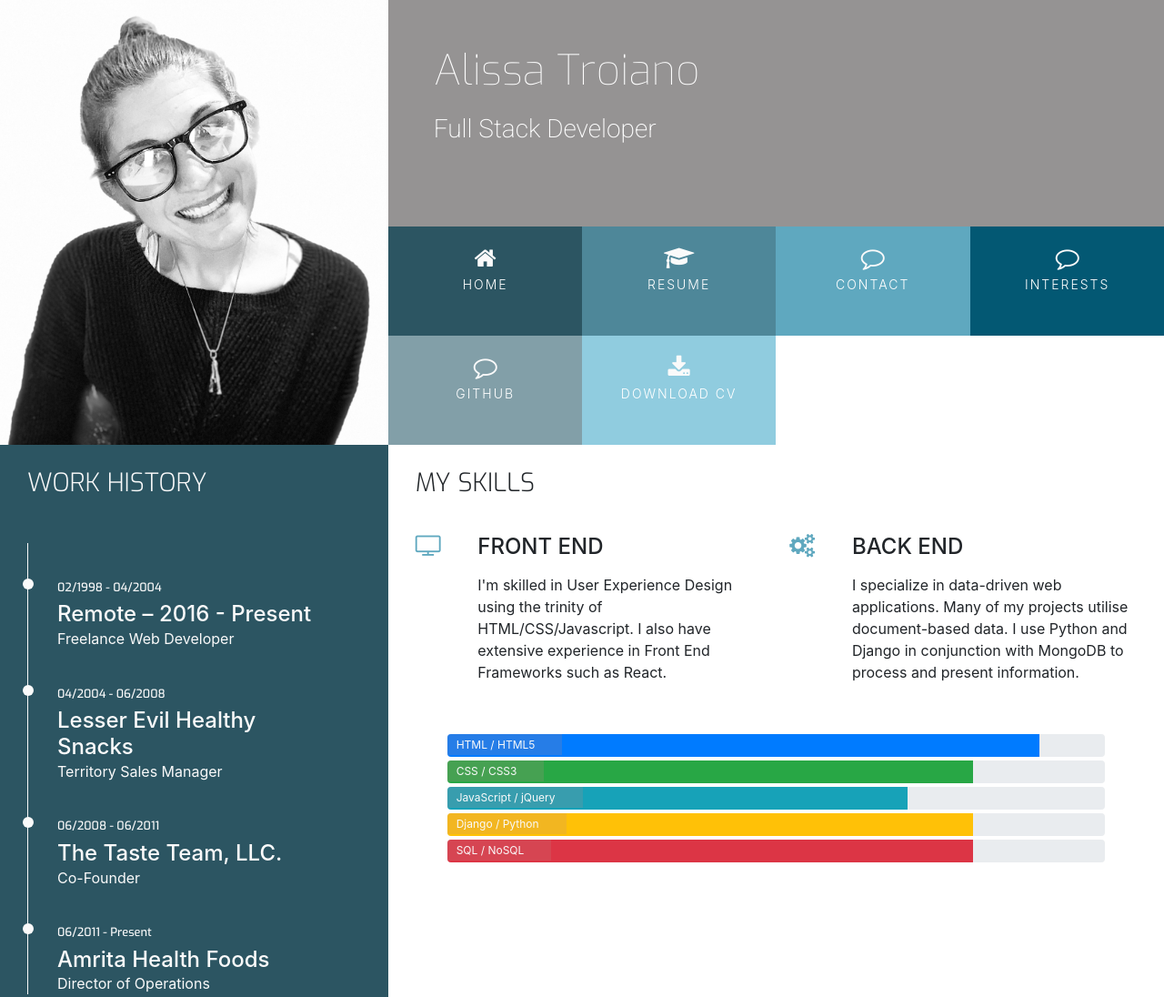
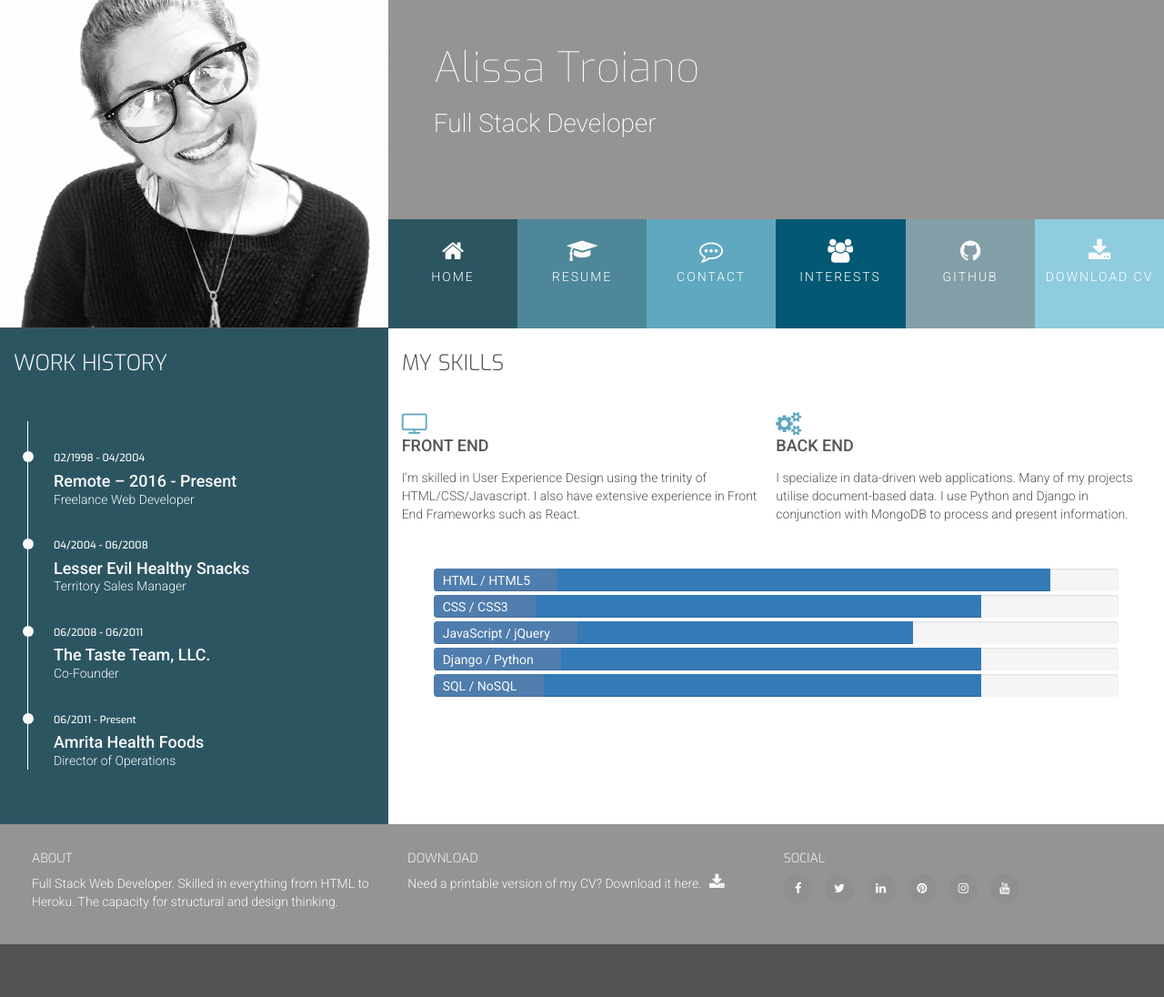
Before and after one commit to alissatroiano/UCD_Resume, a plain HTML site: page resume.html in a window 1280 px wide. Shown: the top 1096 px of the page at 91% size. After the commit the page ends 1038 px from the top, so only its background shows below. Drawn offline with nearby package versions, Linux system fonts and the light colour scheme.

Commit message:
Repair styles in nav and update bootstrap version

```diff
--- a/assets/css/style.css
+++ b/assets/css/style.css
@@ -40,6 +40,14 @@
 
 .ui-menu-color-download {
     background-color: #90ccdf;
+}
+
+
+body {
+    font-family: Roboto, sans-serif;
+    font-weight: 300;
+    background-color: #525252;
+    color: #555555;
 }
 
 .row-table {
@@ -138,21 +146,12 @@ header {
     color: #fff;
 }
 
-.list-inline-item:not(:last-child) {
+#nav {
     margin: 0;
 }
 
-.menucontainer {
-    font-size: 0;
-}
-
 #nav li {
-    font-size: 14px;
     padding: 0;
-}
-
-#nav {
-    margin: 0;
 }
 
 .menuitem {
@@ -164,9 +163,10 @@ header {
 .menuitem a {
     width: 100%;
     text-decoration: none;
-    color: #fff;
+    color: #ffffff;
     height: 120px;
 }
+
 
 .menuitem a i {
     padding-top: 22px;
@@ -185,6 +185,7 @@ header {
     font-weight: 300;
     letter-spacing: 2px;
 }
+
 
 /*--------------------------------------------Hover.css*/
 
@@ -404,8 +405,13 @@ div#map {
 
 
 /* ----------------------------------------Media Queries */
+@media(min-width: 992px) {
+    .section-column {
+        padding: 0 30px 30px;
+        float: none;
+        display: table-cell;
+    }
 
-@media(min-width: 992px) {
     .center-form {
         padding-top: 30px;
         min-height: 240px;
--- a/contact.html
+++ b/contact.html
@@ -4,54 +4,49 @@
     <meta charset="UTF-8">
     <meta name="viewport" content="width=device-width, initial-scale=1.0">
     <meta http-equiv="X-UA-Compatible" content="ie=edge">
-    <link rel="stylesheet" href="https://maxcdn.bootstrapcdn.com/bootstrap/4.2.1/css/bootstrap.min.css" type="text/css" />
+    <!--Bootstrap CDN-->
+    <link rel="stylesheet" href="https://maxcdn.bootstrapcdn.com/bootstrap/3.3.7/css/bootstrap.min.css" type="text/css" />
     <link rel="stylesheet" href="https://maxcdn.bootstrapcdn.com/font-awesome/4.7.0/css/font-awesome.min.css" type="text/css" />
     <link rel="stylesheet" href="https://cdnjs.cloudflare.com/ajax/libs/hover.css/2.1.1/css/hover-min.css" type="text/css" />
-    <link rel="stylesheet" href="assets/css/style.css">
-    <title>Alissa Troiano Resume</title>
+    <link rel="stylesheet" href="assets/css/style.css" type="text/css" />
+    <!--Title-->
+    <title>Alissa Troiano</title>
 </head>
 <body>
-
-<header>
-	<div class="row no-gutters">
-		<a class="col-md-4 logo" href="index.html">
+<!-------------------------------- Header Section -->
+<header class="container-fluid">
+	<div class="row">
+		<a href="index.html">
+        <div class="col-md-4 logo"></div>
         </a>
 		<div class="col-md-8">
-			<div class="row no-gutters bg-color-name-title">
-				<div class="col heading">
+			<div class="row bg-color-name-title">
+				<div class="heading">
 					<h1 class="name">Alissa Troiano</h1>
 					<h2 class="title"> Full Stack Developer</h2>
 				</div>
 			</div>
-			<div class="row no-gutters">
-				<div class="col">
-					<ul id="nav" class="list-inline menucontainer">
-						<li class="col-6 col-sm-3 list-inline-item ui-menu-color-home menuitem">
-							<a href="index.html"
-								class="hvr-sweep-to-bottom"><i class="fa fa-home" aria-hidden="true"></i><span>Home</span></a>
+			<div class="row">
+                    <ul id="nav" class="list-inline clearfix">
+                        <li class="col-xs-6 col-sm-2 ui-menu-color-home menuitem">
+                            <a href="index.html" class="hvr-sweep-to-bottom"><i class="fa fa-home" aria-hidden="true"></i><span>Home</span></a>
                         </li>
-						<li class="col-6 col-sm-3 list-inline-item ui-menu-color-resume menuitem">
-							<a href="resume.html"
-								class="hvr-sweep-to-bottom"><i class="fa fa-graduation-cap" aria-hidden="true"></i><span>Resume</span></a>
+                        <li class="col-xs-6 col-sm-2 ui-menu-color-resume menuitem">
+                            <a href="resume.html" class="hvr-sweep-to-bottom"><i class="fa fa-graduation-cap" aria-hidden="true"></i><span>Resume</span></a>
                         </li>
-						<li class="col-6 col-sm-3 list-inline-item ui-menu-color-contact menuitem">
-							<a href="contact.html"
-								class="hvr-sweep-to-bottom"><i class="fa fa-comment-o" aria-hidden="true"></i><span>Contact</span></a>
+                        <li class="col-xs-6 col-sm-2 ui-menu-color-contact menuitem">
+                            <a href="contact.html" class="hvr-sweep-to-bottom"><i class=" fa fa-commenting-o" aria-hidden="true"></i><span>Contact</span></a>
                         </li>
-						<li class="col-6 col-sm-3 list-inline-item ui-menu-color-interests menuitem" id="interests-tab">
-							<a href="interests.html"
-								class="hvr-sweep-to-bottom"><i class="fa fa-comment-o" aria-hidden="true"></i><span>Interests</span></a>
+                        <li class="col-xs-6 col-sm-2 ui-menu-color-interests menuitem ">
+                            <a href="interests.html" class="hvr-sweep-to-bottom"><i class="fa fa-users" aria-hidden="true"></i><span>Interests</span></a>
                         </li>
-						<li class="col-6 col-sm-3 list-inline-item ui-menu-color-github menuitem" id="github-tab">
-							<a href="github.html"
-								class="hvr-sweep-to-bottom"><i class="fa fa-comment-o" aria-hidden="true"></i><span>GitHub</span></a>
+                        <li class="col-xs-6 col-sm-2 ui-menu-color-github menuitem ">
+                            <a href="github.html" class="hvr-sweep-to-bottom"><i class="fa fa-github" aria-hidden="true"></i><span>GitHub</span></a>
                         </li>
-						<li class="col-6 col-sm-3 list-inline-item ui-menu-color-download menuitem">
-							<a href="assets/cv/resume.pdf" target="_blank"
-								class="hvr-sweep-to-bottom"><i class="fa fa-download" aria-hidden="true"></i><span>Download CV</span></a>
+                        <li class="col-xs-6 col-sm-2 ui-menu-color-download menuitem ">
+                            <a href="assets/cv/sample-cv.pdf" target="_blank" class="hvr-sweep-to-bottom"><i class="fa fa-download" aria-hidden="true"></i><span>Download CV</span></a>
                         </li>
                     </ul>
-				</div>
 				</div>
 			</div>
 		</div>
--- a/resume.html
+++ b/resume.html
@@ -4,53 +4,48 @@
     <meta charset="UTF-8">
     <meta name="viewport" content="width=device-width, initial-scale=1.0">
     <meta http-equiv="X-UA-Compatible" content="ie=edge">
-    <link rel="stylesheet" href="https://maxcdn.bootstrapcdn.com/bootstrap/4.2.1/css/bootstrap.min.css" type="text/css" />
+    <!--Bootstrap CDN-->
+    <link rel="stylesheet" href="https://maxcdn.bootstrapcdn.com/bootstrap/3.3.7/css/bootstrap.min.css" type="text/css" />
     <link rel="stylesheet" href="https://maxcdn.bootstrapcdn.com/font-awesome/4.7.0/css/font-awesome.min.css" type="text/css" />
     <link rel="stylesheet" href="https://cdnjs.cloudflare.com/ajax/libs/hover.css/2.1.1/css/hover-min.css" type="text/css" />
-    <link rel="stylesheet" href="assets/css/style.css">
-    <title>Alissa Troiano Resume</title>
+    <link rel="stylesheet" href="assets/css/style.css" type="text/css" />
+    <!--Title-->
+    <title>Alissa Troiano</title>
 </head>
 <body>
-<header>
-	<div class="row no-gutters">
-		<a class="col-md-4 logo" href="index.html">
+<header class="container-fluid">
+	<div class="row">
+		<a href="index.html">
+        <div class="col-md-4 logo"></div>
         </a>
 		<div class="col-md-8">
-			<div class="row no-gutters bg-color-name-title">
-				<div class="col heading">
+			<div class="row bg-color-name-title">
+				<div class="heading">
 					<h1 class="name">Alissa Troiano</h1>
 					<h2 class="title"> Full Stack Developer</h2>
 				</div>
 			</div>
-			<div class="row no-gutters">
-				<div class="col">
-					<ul id="nav" class="list-inline menucontainer">
-						<li class="col-6 col-sm-3 list-inline-item ui-menu-color-home menuitem">
-							<a href="index.html"
-								class="hvr-sweep-to-bottom"><i class="fa fa-home" aria-hidden="true"></i><span>Home</span></a>
+			<div class="row">
+                    <ul id="nav" class="list-inline clearfix">
+                        <li class="col-xs-6 col-sm-2 ui-menu-color-home menuitem">
+                            <a href="index.html" class="hvr-sweep-to-bottom"><i class="fa fa-home" aria-hidden="true"></i><span>Home</span></a>
                         </li>
-						<li class="col-6 col-sm-3 list-inline-item ui-menu-color-resume menuitem">
-							<a href="resume.html"
-								class="hvr-sweep-to-bottom"><i class="fa fa-graduation-cap" aria-hidden="true"></i><span>Resume</span></a>
+                        <li class="col-xs-6 col-sm-2 ui-menu-color-resume menuitem">
+                            <a href="resume.html" class="hvr-sweep-to-bottom"><i class="fa fa-graduation-cap" aria-hidden="true"></i><span>Resume</span></a>
                         </li>
-						<li class="col-6 col-sm-3 list-inline-item ui-menu-color-contact menuitem">
-							<a href="contact.html"
-								class="hvr-sweep-to-bottom"><i class="fa fa-comment-o" aria-hidden="true"></i><span>Contact</span></a>
+                        <li class="col-xs-6 col-sm-2 ui-menu-color-contact menuitem">
+                            <a href="contact.html" class="hvr-sweep-to-bottom"><i class=" fa fa-commenting-o" aria-hidden="true"></i><span>Contact</span></a>
                         </li>
-						<li class="col-6 col-sm-3 list-inline-item ui-menu-color-interests menuitem" id="interests-tab">
-							<a href="interests.html"
-								class="hvr-sweep-to-bottom"><i class="fa fa-comment-o" aria-hidden="true"></i><span>Interests</span></a>
+                        <li class="col-xs-6 col-sm-2 ui-menu-color-interests menuitem ">
+                            <a href="interests.html" class="hvr-sweep-to-bottom"><i class="fa fa-users" aria-hidden="true"></i><span>Interests</span></a>
                         </li>
-						<li class="col-6 col-sm-3 list-inline-item ui-menu-color-github menuitem" id="github-tab">
-							<a href="github.html"
-								class="hvr-sweep-to-bottom"><i class="fa fa-comment-o" aria-hidden="true"></i><span>GitHub</span></a>
+                        <li class="col-xs-6 col-sm-2 ui-menu-color-github menuitem ">
+                            <a href="github.html" class="hvr-sweep-to-bottom"><i class="fa fa-github" aria-hidden="true"></i><span>GitHub</span></a>
                         </li>
-						<li class="col-6 col-sm-3 list-inline-item ui-menu-color-download menuitem">
-							<a href="assets/cv/resume.pdf" target="_blank"
-								class="hvr-sweep-to-bottom"><i class="fa fa-download" aria-hidden="true"></i><span>Download CV</span></a>
+                        <li class="col-xs-6 col-sm-2 ui-menu-color-download menuitem ">
+                            <a href="assets/cv/sample-cv.pdf" target="_blank" class="hvr-sweep-to-bottom"><i class="fa fa-download" aria-hidden="true"></i><span>Download CV</span></a>
                         </li>
                     </ul>
-				</div>
 				</div>
 			</div>
 		</div>
```
Also changed, not shown: github.html (+14 -13 lines), index.html (+24 -29 lines), interests.html (+20 -28 lines). Lines whose indentation alone changed are shown as unchanged.
